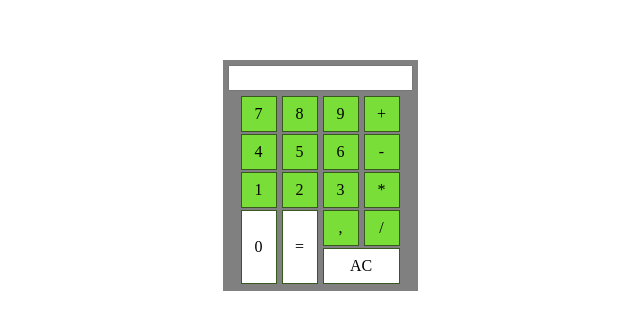
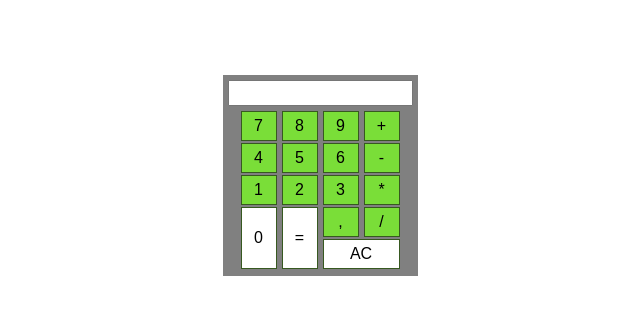
Before and after one commit to durvaal/calculator, a plain HTML site: page index.html in a window 1280 px wide. Shown: the part 225-554 px from the top of the page, without its empty margins (320-960 px from the left). Drawn offline with Linux system fonts and the light colour scheme.

Commit message:
chore: updated HTML structure

```diff
--- a/css/style.css
+++ b/css/style.css
@@ -56,17 +56,15 @@ html, body {
 .container-calculator .container-keyboard .keyboard-button {
   border: 1px solid #375920;
   background-color: #7ade38;
-  line-height: 24px;
-  width: 24px;
-  height: 24px;
+  width: 36px;
+  height: 30px;
   cursor: pointer;
 }
 
 .container-calculator .container-keyboard .keyboard-button.larger-height {
   border: 1px solid #375920;
   background-color: #ffffff;
-  line-height: 62px;
-  width: 24px;
+  width: 36px;
   height: 62px;
   cursor: pointer;
 }
@@ -74,9 +72,8 @@ html, body {
 .container-calculator .container-keyboard .keyboard-button.larger-width {
   border: 1px solid #375920;
   background-color: #ffffff;
-  line-height: 24px;
-  width: 65px;
-  height: 24px;
+  width: 77px;
+  height: 30px;
   cursor: pointer;
 }
 
--- a/index.html
+++ b/index.html
@@ -16,33 +16,33 @@
         </div>
         <div class="container-keyboard">
           <div class="keyboard-row">
-            <div class="keyboard-button margin-rigth" onclick="setValueOnDisplay(7)">7</div>
-            <div class="keyboard-button margin-rigth" onclick="setValueOnDisplay(8)">8</div>
-            <div class="keyboard-button" onclick="setValueOnDisplay(9)">9</div>
-            <div class="keyboard-button margin-left" onclick="setValueOnDisplay('+')">+</div>
+            <button class="keyboard-button margin-rigth" onclick="setValueOnDisplay(7)">7</button>
+            <button class="keyboard-button margin-rigth" onclick="setValueOnDisplay(8)">8</button>
+            <button class="keyboard-button" onclick="setValueOnDisplay(9)">9</button>
+            <button class="keyboard-button margin-left" onclick="setValueOnDisplay('+')">+</button>
           </div>
           <div class="keyboard-row">
-            <div class="keyboard-button margin-rigth" onclick="setValueOnDisplay(4)">4</div>
-            <div class="keyboard-button margin-rigth" onclick="setValueOnDisplay(5)">5</div>
-            <div class="keyboard-button" onclick="setValueOnDisplay(6)">6</div>
-            <div class="keyboard-button margin-left" onclick="setValueOnDisplay('-')">-</div>
+            <button class="keyboard-button margin-rigth" onclick="setValueOnDisplay(4)">4</button>
+            <button class="keyboard-button margin-rigth" onclick="setValueOnDisplay(5)">5</button>
+            <button class="keyboard-button" onclick="setValueOnDisplay(6)">6</button>
+            <button class="keyboard-button margin-left" onclick="setValueOnDisplay('-')">-</button>
           </div>
           <div class="keyboard-row">
-            <div class="keyboard-button margin-rigth" onclick="setValueOnDisplay(1)">1</div>
-            <div class="keyboard-button margin-rigth" onclick="setValueOnDisplay(2)">2</div>
-            <div class="keyboard-button" onclick="setValueOnDisplay(3)">3</div>
-            <div class="keyboard-button margin-left" onclick="setValueOnDisplay('*')">*</div>
+            <button class="keyboard-button margin-rigth" onclick="setValueOnDisplay(1)">1</button>
+            <button class="keyboard-button margin-rigth" onclick="setValueOnDisplay(2)">2</button>
+            <button class="keyboard-button" onclick="setValueOnDisplay(3)">3</button>
+            <button class="keyboard-button margin-left" onclick="setValueOnDisplay('*')">*</button>
           </div>
           <div class="keyboard-row">
-            <div class="keyboard-button larger-height margin-rigth" onclick="setValueOnDisplay(0)">0</div>
-            <div class="keyboard-button larger-height margin-rigth" onclick="calculateValue()">=</div>
+            <button class="keyboard-button larger-height margin-rigth" onclick="setValueOnDisplay(0)">0</button>
+            <button class="keyboard-button larger-height margin-rigth" onclick="calculateValue()">=</button>
             <div class="keyboard-column">
               <div class="keyboard-row">
-                <div class="keyboard-button" onclick="setValueOnDisplay('.')"">,</div>
-                <div class="keyboard-button margin-left" onclick="setValueOnDisplay('/')">/</div>
+                <button class="keyboard-button" onclick="setValueOnDisplay('.')">,</button>
+                <button class="keyboard-button margin-left" onclick="setValueOnDisplay('/')">/</button>
               </div>
               <div class="keyboard-row">
-                <div class="keyboard-button larger-width" onclick="clearDisplayValue()">AC</div>
+                <button class="keyboard-button larger-width" onclick="clearDisplayValue()">AC</button>
               </div>
             </div>
           </div>
```
